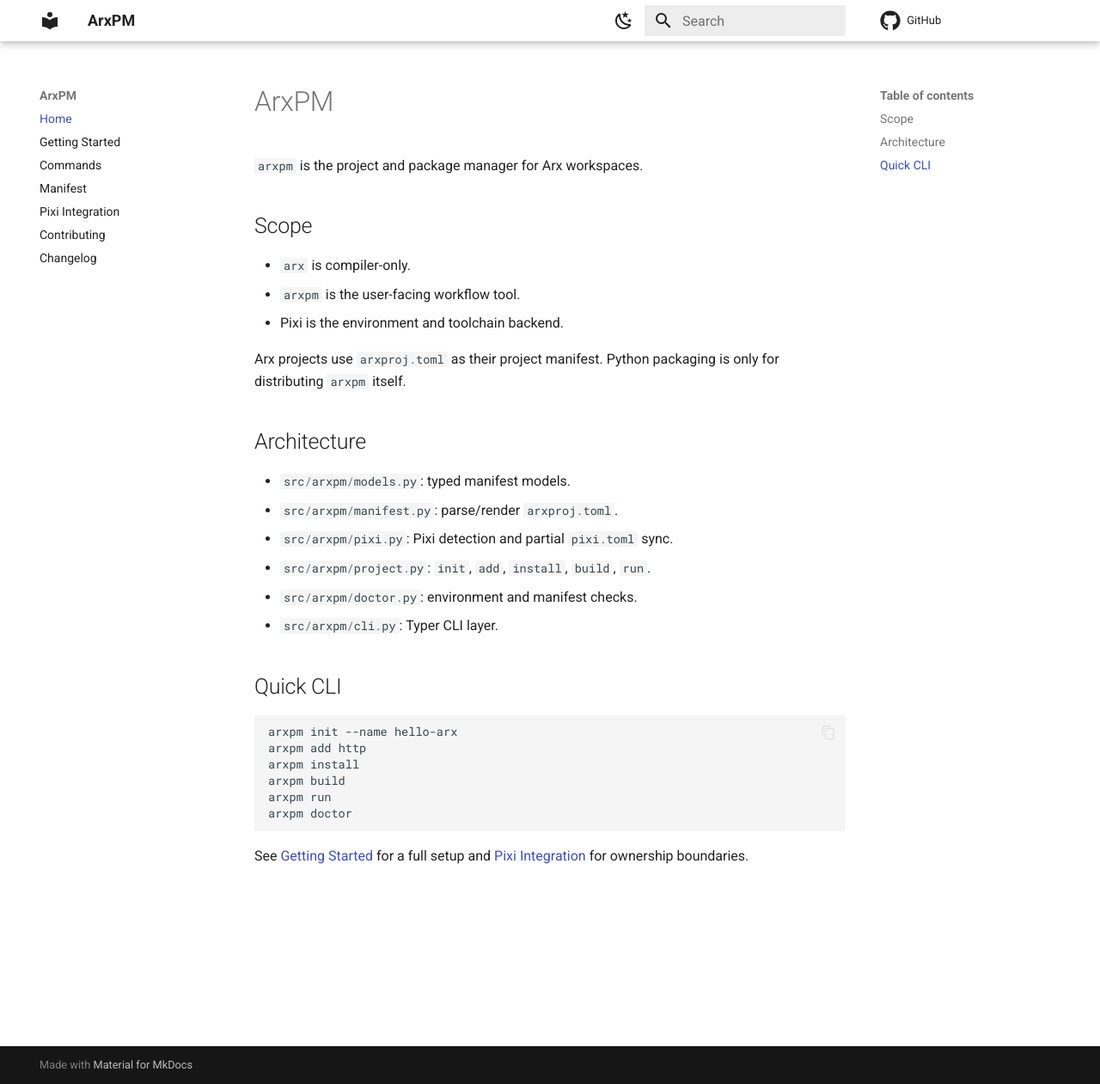
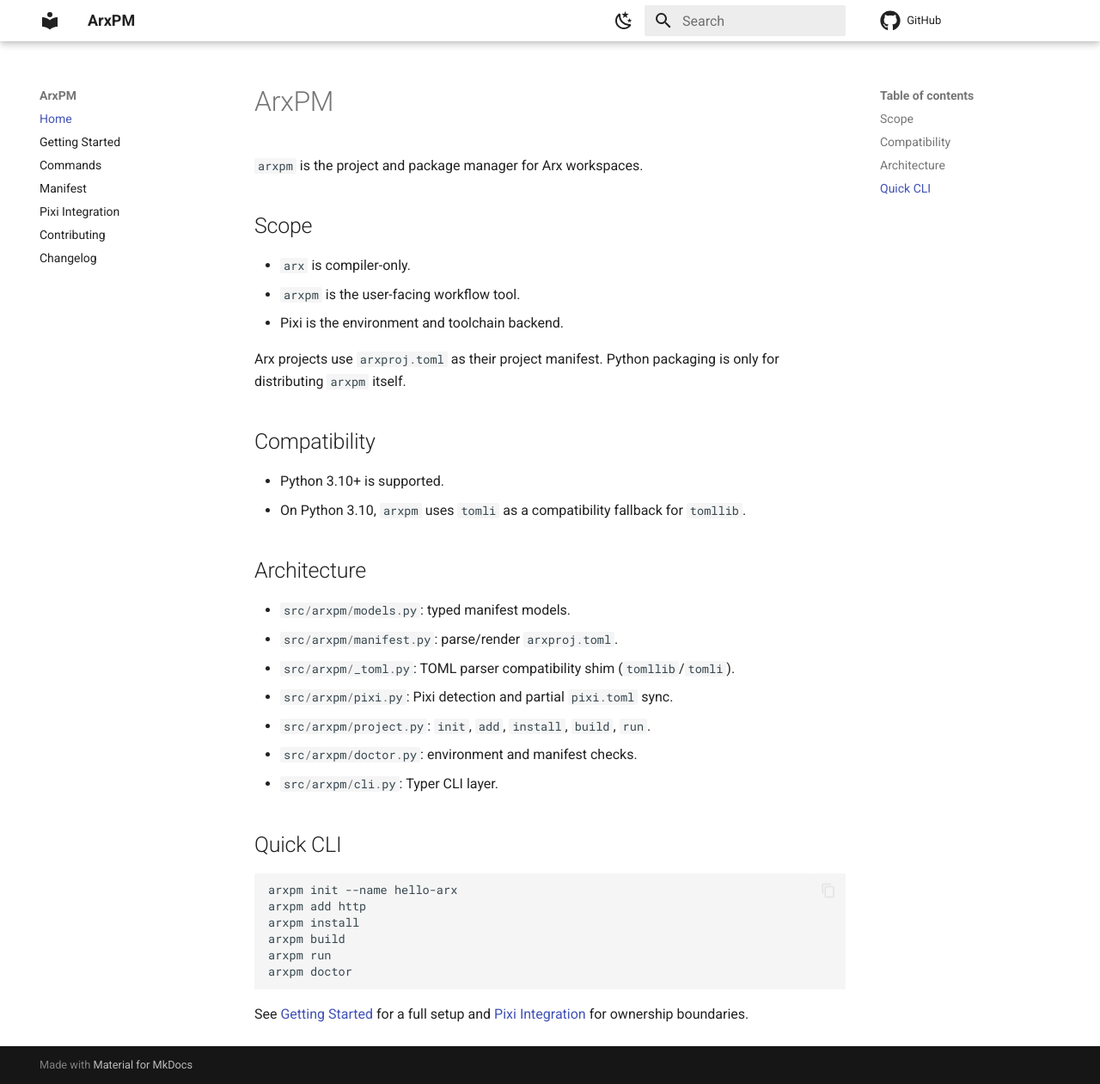
Before and after one commit to arxlang/arxpm, an MkDocs documentation site: the page built from docs/index.md, in a window 1280 px wide and 1261 px high. Shown: the whole window at 86% size. Built offline with MkDocs 1.6.1 and Material for MkDocs 9.7.7, drawn with Linux system fonts in a browser that asks for light colours; comment, search, counter and statistics services are not loaded.

Commit message:
update docs

```diff
--- a/docs/index.md
+++ b/docs/index.md
@@ -11,10 +11,17 @@
 Arx projects use `arxproj.toml` as their project manifest. Python packaging is
 only for distributing `arxpm` itself.
 
+## Compatibility
+
+- Python 3.10+ is supported.
+- On Python 3.10, `arxpm` uses `tomli` as a compatibility fallback for
+  `tomllib`.
+
 ## Architecture
 
 - `src/arxpm/models.py`: typed manifest models.
 - `src/arxpm/manifest.py`: parse/render `arxproj.toml`.
+- `src/arxpm/_toml.py`: TOML parser compatibility shim (`tomllib`/`tomli`).
 - `src/arxpm/pixi.py`: Pixi detection and partial `pixi.toml` sync.
 - `src/arxpm/project.py`: `init`, `add`, `install`, `build`, `run`.
 - `src/arxpm/doctor.py`: environment and manifest checks.
```
Also changed, not shown: README.md (+7 -0 lines), docs/commands.md (+3 -0 lines), docs/getting-started.md (+1 -0 lines).
